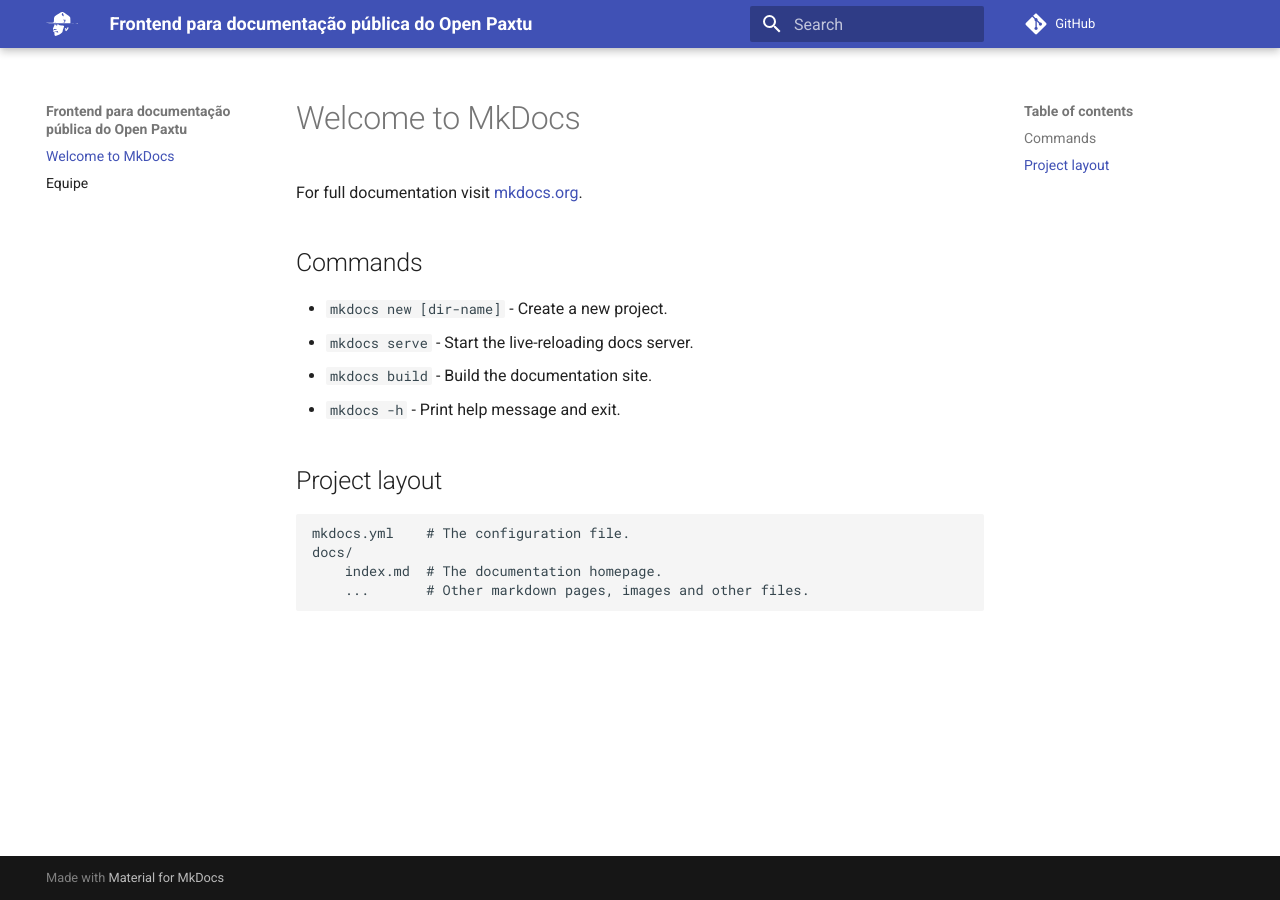
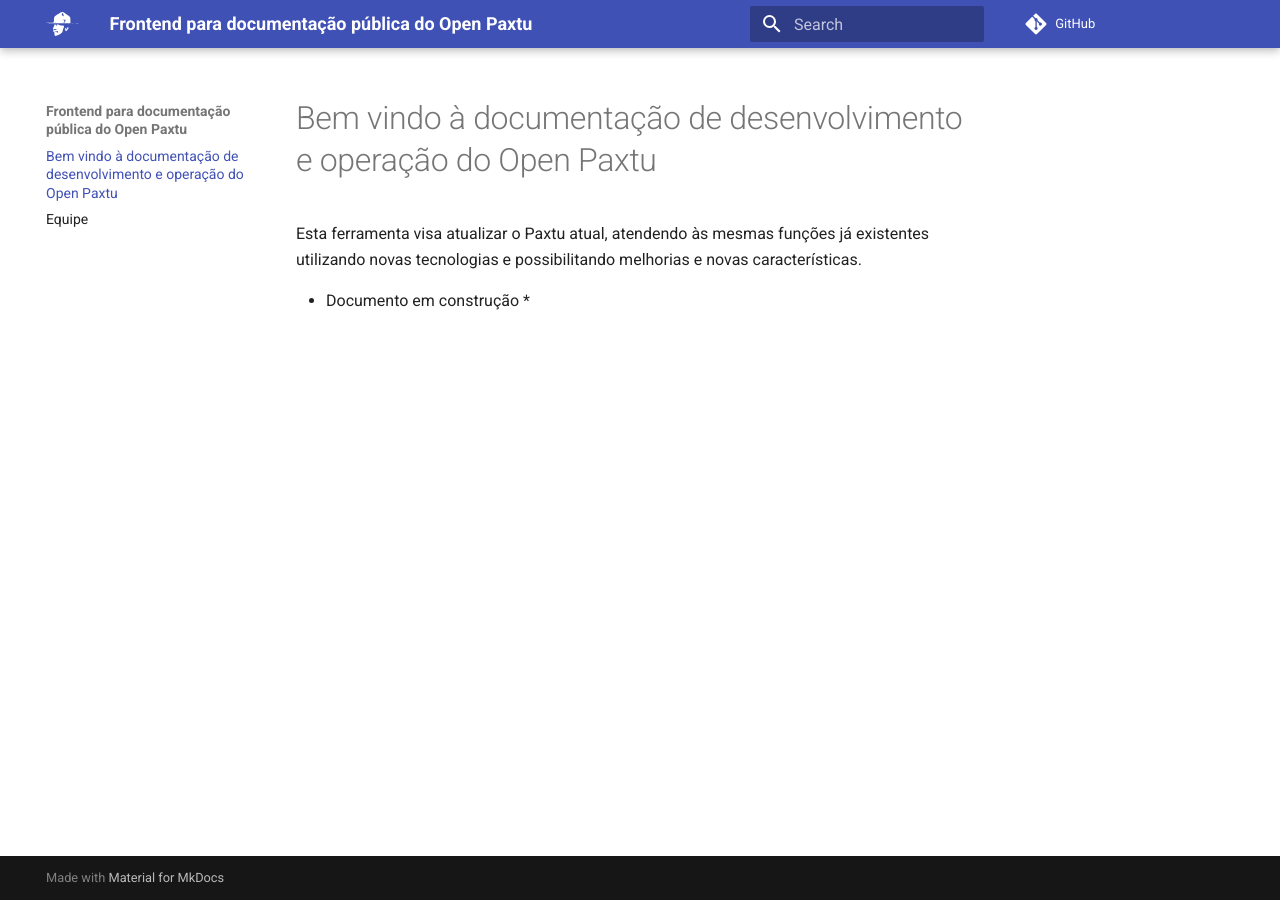
Before and after one commit to Escoteiros/docs, an MkDocs documentation site: the page built from docs/index.md, in a window 1280 px wide. Built offline with MkDocs 1.6.1 and Material for MkDocs 9.7.7, drawn with Linux system fonts in a browser that asks for light colours; comment, search, counter and statistics services are not loaded.

```diff
--- a/docs/index.md
+++ b/docs/index.md
@@ -1,17 +1,5 @@
-# Welcome to MkDocs
+# Bem vindo à documentação de desenvolvimento e operação do Open Paxtu
 
-For full documentation visit [mkdocs.org](https://www.mkdocs.org).
+Esta ferramenta visa atualizar o Paxtu atual, atendendo às mesmas funções já existentes utilizando novas tecnologias e possibilitando melhorias e novas características.
 
-## Commands
-
-* `mkdocs new [dir-name]` - Create a new project.
-* `mkdocs serve` - Start the live-reloading docs server.
-* `mkdocs build` - Build the documentation site.
-* `mkdocs -h` - Print help message and exit.
-
-## Project layout
-
-    mkdocs.yml    # The configuration file.
-    docs/
-        index.md  # The documentation homepage.
-        ...       # Other markdown pages, images and other files.
+* Documento em construção *
--- a/mkdocs.yml
+++ b/mkdocs.yml
@@ -4,6 +4,7 @@
 theme:
   name: material
   logo: assets/logo.svg
+  locale: pt
 
 plugins:
   - search
@@ -12,7 +13,7 @@
       minify_js: true
       minify_css: true
       htmlmin_opts:
-          remove_comments: true
+        remove_comments: true
       cache_safe: true
       # js_files:
       #     - my/javascript/dir/file1.js
--- a/pyproject.toml
+++ b/pyproject.toml
@@ -11,6 +11,7 @@
 mkdocs-material = "^9.2.8"
 mkdocs-minify-plugin = "^0.7.1"
 httpx = "^0.25.0"
+mkdocs = {extras = ["i18n"], version = "^1.5.2"}
 
 
 [build-system]
```
Also changed, not shown: 3 other files.
